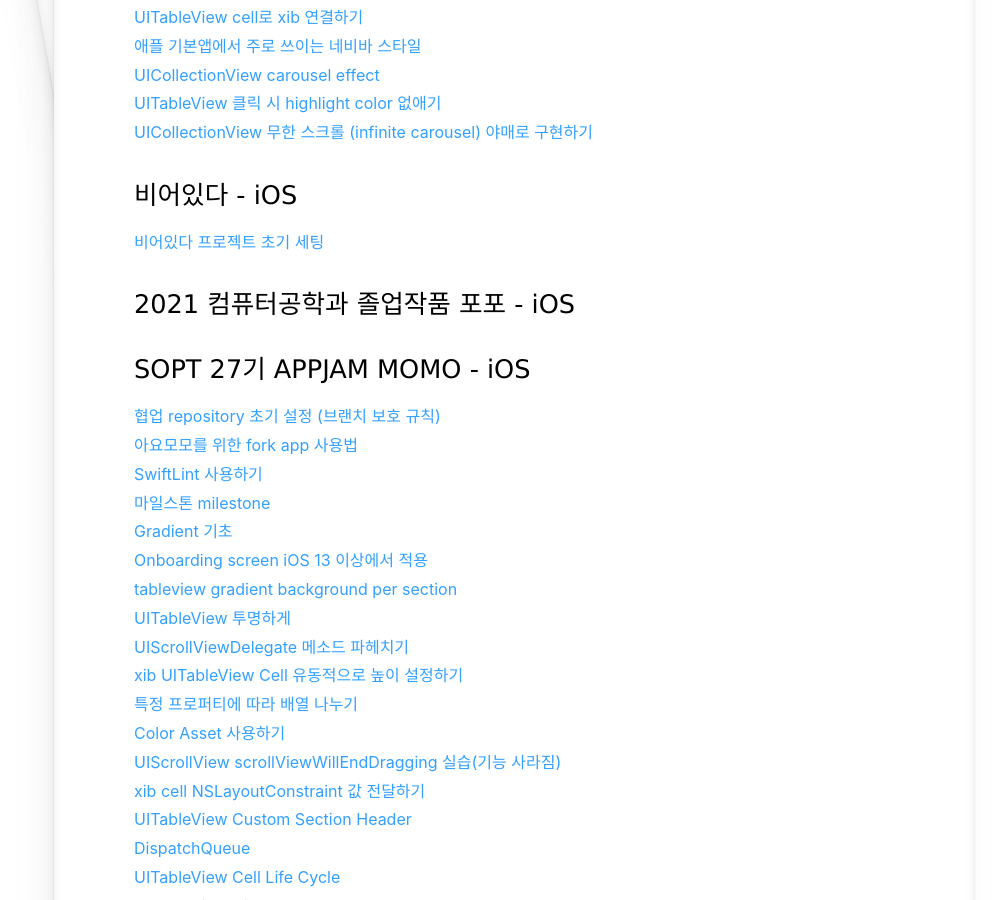
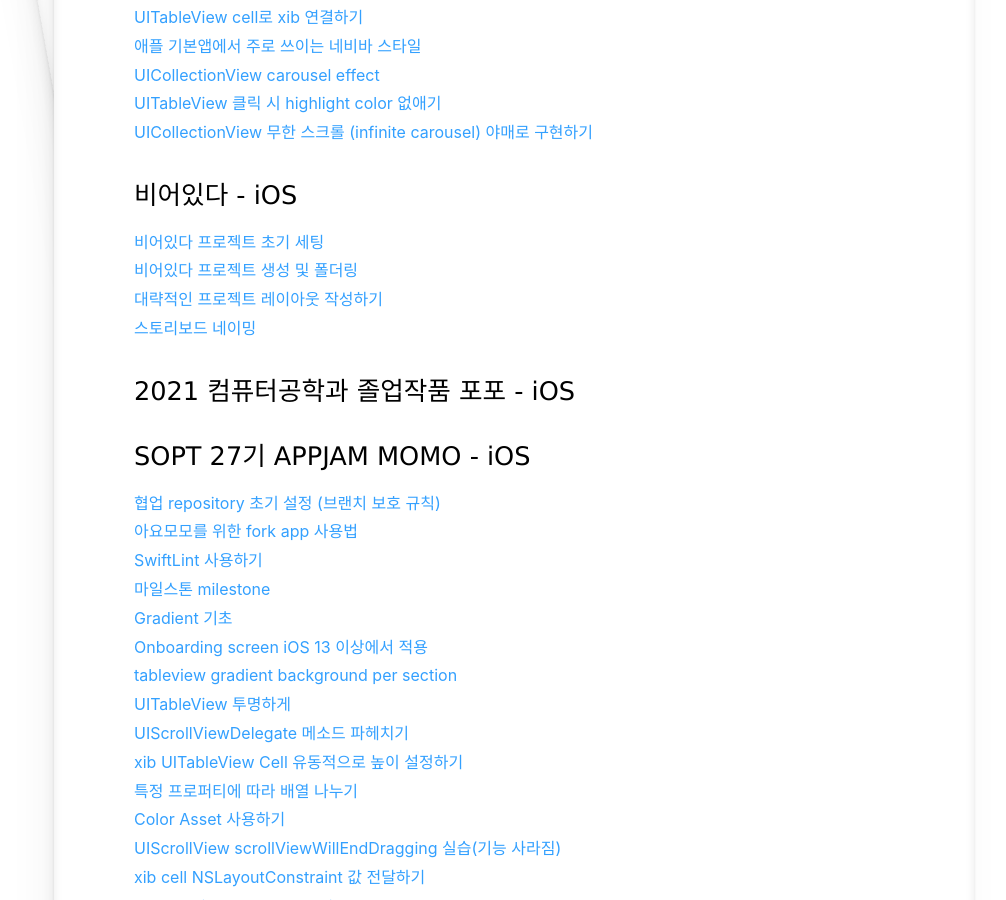
Before and after one commit to jeongchoyi/jeongchoyi.github.io, a Jekyll site: the page built from devpost/index.html, in a window 1280 px wide and 900 px high, scrolled down 620 px. Shown: the whole window, without its empty margins (126-1132 px from the left). Built offline with Jekyll 4.4.1, drawn with Linux system fonts in a browser that asks for light colours; some web fonts are replaced; some of the changed text lies outside the part shown.

Commit message:
add links

```diff
--- a/devpost/index.html
+++ b/devpost/index.html
@@ -21,6 +21,9 @@
 
 <h3>비어있다 - iOS</h3>
 <a href="https://iamcho2.github.io/2021/03/13/beer-itda-setting">비어있다 프로젝트 초기 세팅</a><br>
+<a href="https://iamcho2.github.io/2021/03/16/new-project-setting">비어있다 프로젝트 생성 및 폴더링</a><br>
+<a href="https://iamcho2.github.io/2021/03/18/project-layout">대략적인 프로젝트 레이아웃 작성하기</a><br>
+<a href="https://iamcho2.github.io/2021/03/19/storyboard-naming">스토리보드 네이밍</a><br>
 
 <h3>2021 컴퓨터공학과 졸업작품 포포 - iOS</h3>
 
@@ -82,4 +85,5 @@
 <a href="https://iamcho2.github.io/2020/11/02/upload-img-with-github-easily">깃허브 markdown 작성 시 이미지 쉽게 올리기</a><br>
 <a href="https://iamcho2.github.io/2020/11/27/resolve-pbxproj-plist-conflict">각자 작업물 main 브랜치로 merge - pbxproj, plist conflict 해결하기</a><br>
 <a href="https://iamcho2.github.io/2020/12/05/how-to-see-others'-code-before-merge">git 다른사람 브랜치 내용 받아보기</a><br>
-<a href="https://iamcho2.github.io/2021/01/04/github-commit-message-convention">Github 커밋 메세지 컨벤션</a><br>
+<a href="https://iamcho2.github.io/2021/01/04/github-commit-message-convention">Github 커밋 타입</a><br>
+<a href="https://iamcho2.github.io/2021/03/17/close-issue-with-commit-message">커밋 메세지로 이슈 닫기</a><br>
```
